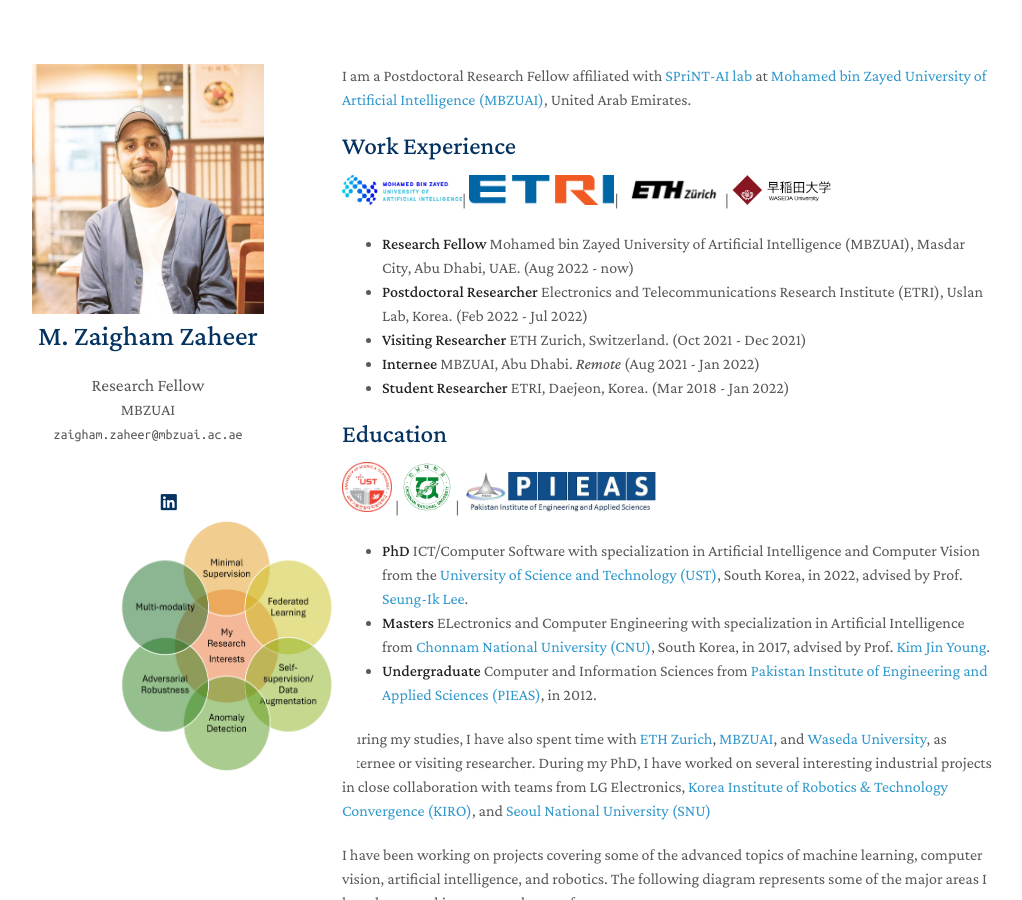
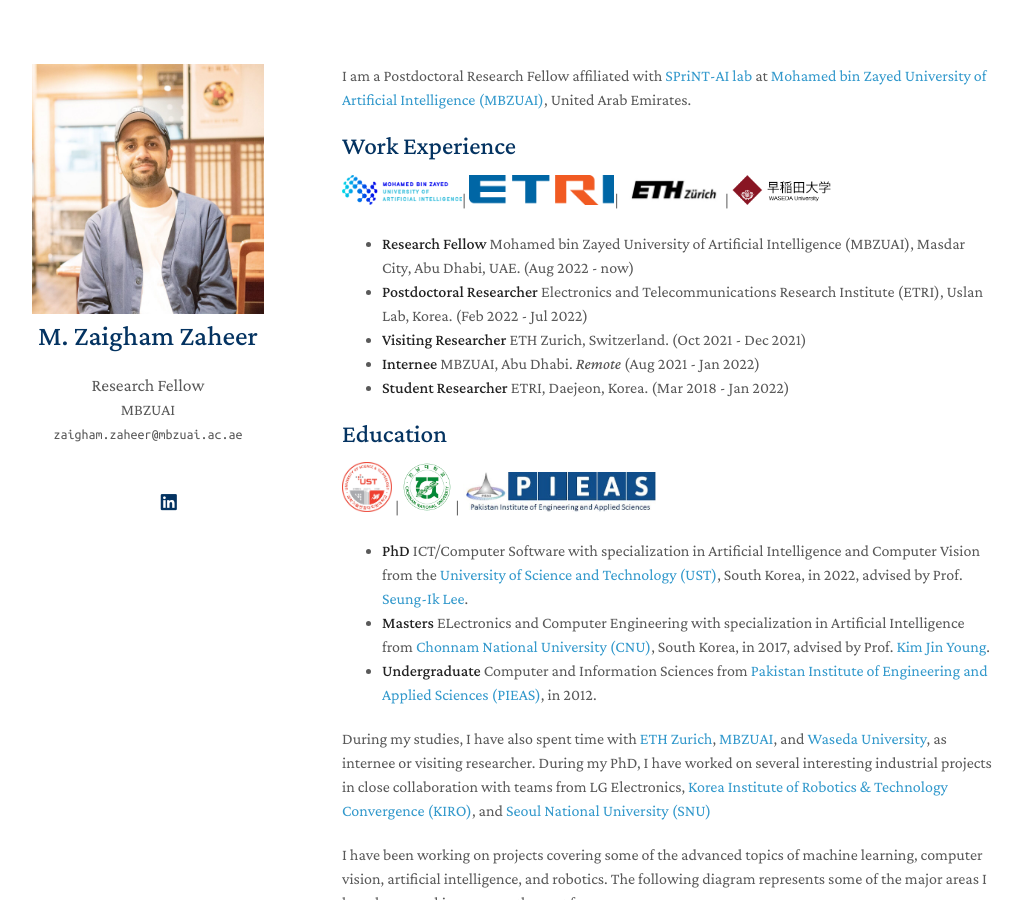
Before and after one commit to ZaighamZ/ZaighamZ.github.io, a Jekyll site: the page built from index.md, in a window 1280 px wide and 900 px high. Shown: the whole window, without its empty margins (128-1150 px from the left). Built offline with Jekyll 4.4.1, drawn with Linux system fonts in a browser that asks for light colours; nearby versions of some CDN libraries; a style sheet for code colours, icons or effects is not loaded.

Commit message:
Update homepage.html

```diff
--- a/_layouts/homepage.html
+++ b/_layouts/homepage.html
@@ -80,10 +80,6 @@
         </a>
         {% endif %}
 
-        {% if site.interests %}
-        <a style="width: 400px;margin: 0 0 0 0;"><img src="{{ site.interests }}" alt="avatar" width="250" height="250"/></a>
-        {% endif %}
-
 
         </div>
         <br>
```
